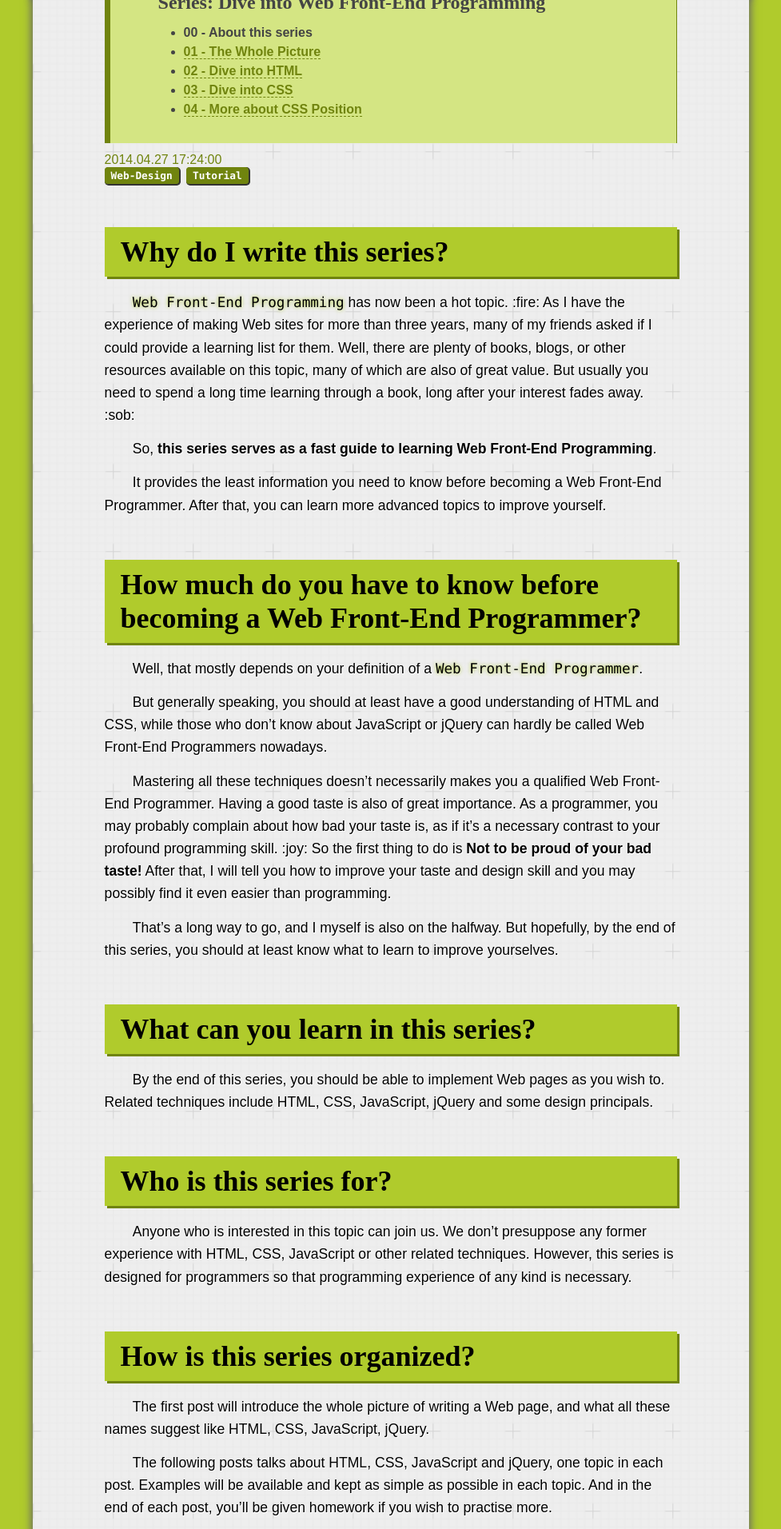
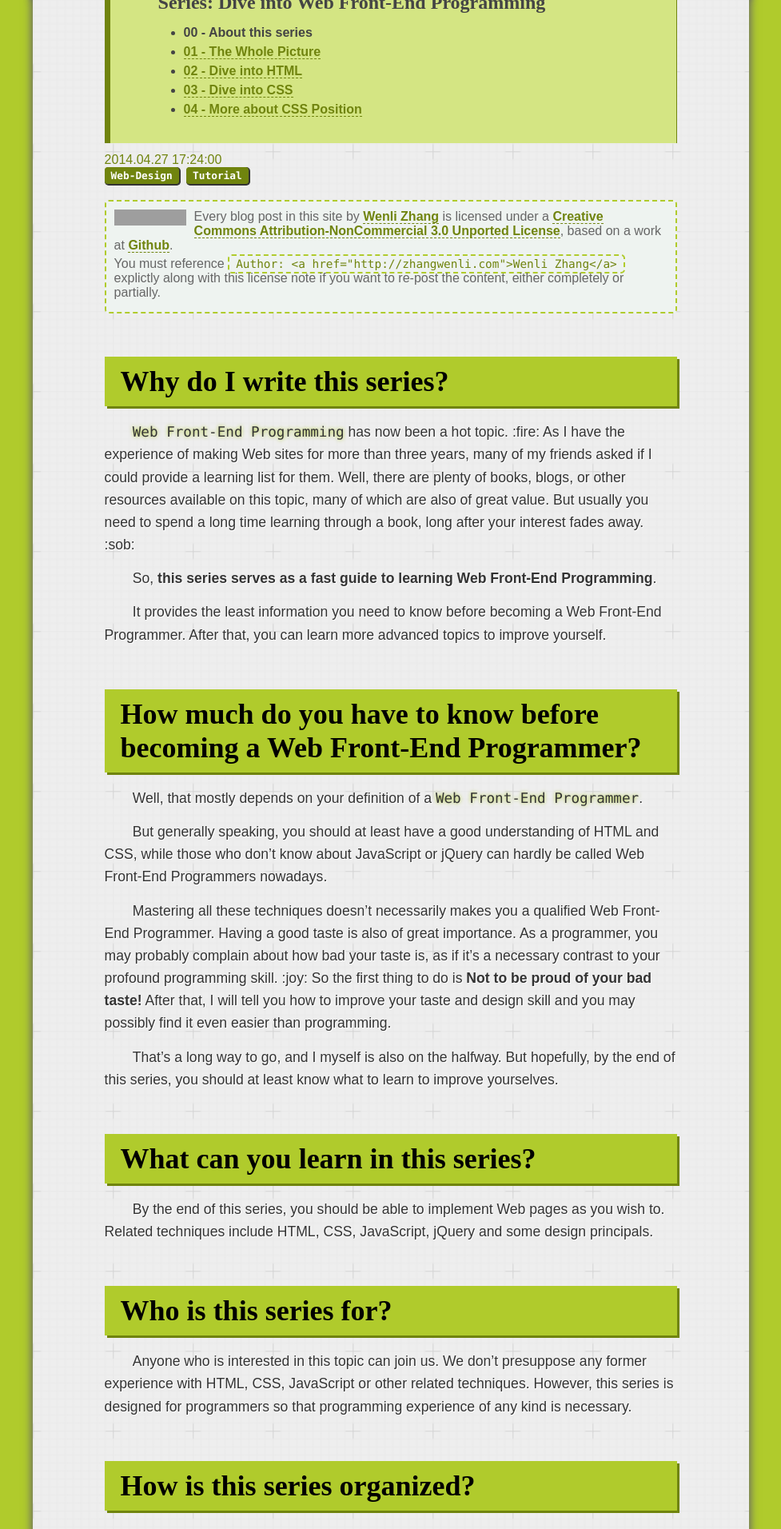
Before and after one commit to Ovilia/blog, a Jekyll site: the page built from _posts/2014-04-27-00-about-this-series.md, in a window 1280 px wide. Shown: the part 391-2303 px from the top of the page at 80% size, without its empty margins (151-1128 px from the left). Built offline with Jekyll 4.4.1, drawn with Linux system fonts in a browser that asks for light colours; Markdown is read by kramdown in place of the engine named in the settings; comment, search, counter and statistics services are not loaded; some of the changed text lies outside the part shown; grey boxes are pictures that could not be loaded.

Commit message:
update style

```diff
--- /dev/null
+++ b/_includes/license.html
@@ -0,0 +1,7 @@
+<div class="license">
+    <a rel="license" href="http://creativecommons.org/licenses/by-nc/3.0/">
+        <img alt="Creative Commons License" style="border-width:0" src="http://i.creativecommons.org/l/by-nc/3.0/88x31.png" />
+    </a>
+    <div><span xmlns:dct="http://purl.org/dc/terms/" href="http://purl.org/dc/dcmitype/Text" property="dct:title" rel="dct:type">Every blog post in this site</span> by <a xmlns:cc="http://creativecommons.org/ns#" href="http://zhangwenli.com" property="cc:attributionName" rel="cc:attributionURL">Wenli Zhang</a> is licensed under a <a rel="license" href="http://creativecommons.org/licenses/by-nc/3.0/">Creative Commons Attribution-NonCommercial 3.0 Unported License</a>, based on a work at <a xmlns:dct="http://purl.org/dc/terms/" href="http://github.com/ovilia/blog" rel="dct:source">Github</a>.</div>
+    <div>You must reference <code>Author: &lt;a href=&quot;http://zhangwenli.com&quot;&gt;Wenli Zhang&lt;/a&gt;</code> explictly along with this license note if you want to re-post the content, either completely or partially.</div>
+</div>
--- a/_layouts/post.html
+++ b/_layouts/post.html
@@ -30,6 +30,8 @@
         <a href="{{ site.url }}/tags?tag={{ tag }}"><div class="tag">{{ tag }}</div></a>
     {% endfor %}
     </div>
+
+    {% include license.html %}
 
     {{ content }}
 
@@ -65,23 +67,15 @@
         <ul>
         {% for post in site.posts limit:5 %}
             <li class="relatedPost">
-                <a href="{{ site.url }}{{ post.url }}">{{ post.title }}
+                <a href="{{ site.url }}{{ post.url }}">
                 {% if post.series %}
                     (Series: {{ post.series }})
-                {% endif %}
+                {% endif %}{{ post.title }}
                 </a>
             </li>
         {% endfor %}
         </ul>
     </blockquote>
-
-    <div class="license">
-        <a rel="license" href="http://creativecommons.org/licenses/by-nc/3.0/">
-            <img alt="Creative Commons License" style="border-width:0" src="http://i.creativecommons.org/l/by-nc/3.0/88x31.png" />
-        </a>
-        <div><span xmlns:dct="http://purl.org/dc/terms/" href="http://purl.org/dc/dcmitype/Text" property="dct:title" rel="dct:type">Every blog post in this site</span> by <a xmlns:cc="http://creativecommons.org/ns#" href="http://zhangwenli.com" property="cc:attributionName" rel="cc:attributionURL">Wenli Zhang</a> is licensed under a <a rel="license" href="http://creativecommons.org/licenses/by-nc/3.0/">Creative Commons Attribution-NonCommercial 3.0 Unported License</a>, based on a work at <a xmlns:dct="http://purl.org/dc/terms/" href="http://github.com/ovilia/blog" rel="dct:source">http://github.com/ovilia/blog</a>. </div>
-        <div>You must reference <code>Author: &lt;a href=&quot;http://zhangwenli.com&quot;&gt;Wenli Zhang&lt;/a&gt;</code> explictly along with this license note if you want to re-post the content, either completely or partially.</div>
-    </div>
 
     {% include comment.html %}
 </div>
--- a/css/default.css
+++ b/css/default.css
@@ -119,6 +119,10 @@ h1>code, h2>code, h3>code {
     font-style: italic;
 }
 
+strong {
+    font-weight: bold;
+}
+
 ul, ol {
     margin: 10px 2em;
     font-family: Arial, sarif;
@@ -140,6 +144,7 @@ p {
     filter: dropshadow(color=#fff, offx=1, offy=1);
     margin: 0.8em 0;
     text-indent: 2em;
+    color: #333;
 }
 
 em {
@@ -184,9 +189,17 @@ h1>a {
 .license {
     margin: 20px 0;
     padding: 10px;
-    border: 3px groove #b0cb2c;
-    font-family: 'Times New Roman', Arial;
+    font-family: Arial, 'Times New Roman';
     font-size: 1em;
+
+    border: dashed 2px #b0cb2c;
+    color: #666;
+    border-radius: 5px;
+    background-color: #eef3f0;
+}
+
+.license div {
+    margin-bottom: 5px;
 }
 
 .license > a > img {
@@ -482,6 +495,15 @@ p>a>img:hover {
     border-bottom: dashed 2px #b0cb2c !important;
 }
 
+.demo-area {
+    border: dashed 2px #b0cb2c;
+    color: #70840e;
+    border-radius: 5px;
+    background-color: #eef3f0;
+    display: block;
+    position: relative;
+}
+
 #mobile-nav {
     position: fixed;
     top: 0;
```
Also changed, not shown: _layouts/recent.html (+1 -7 lines), _includes/series.html (indentation only). Lines whose indentation alone changed are shown as unchanged.
